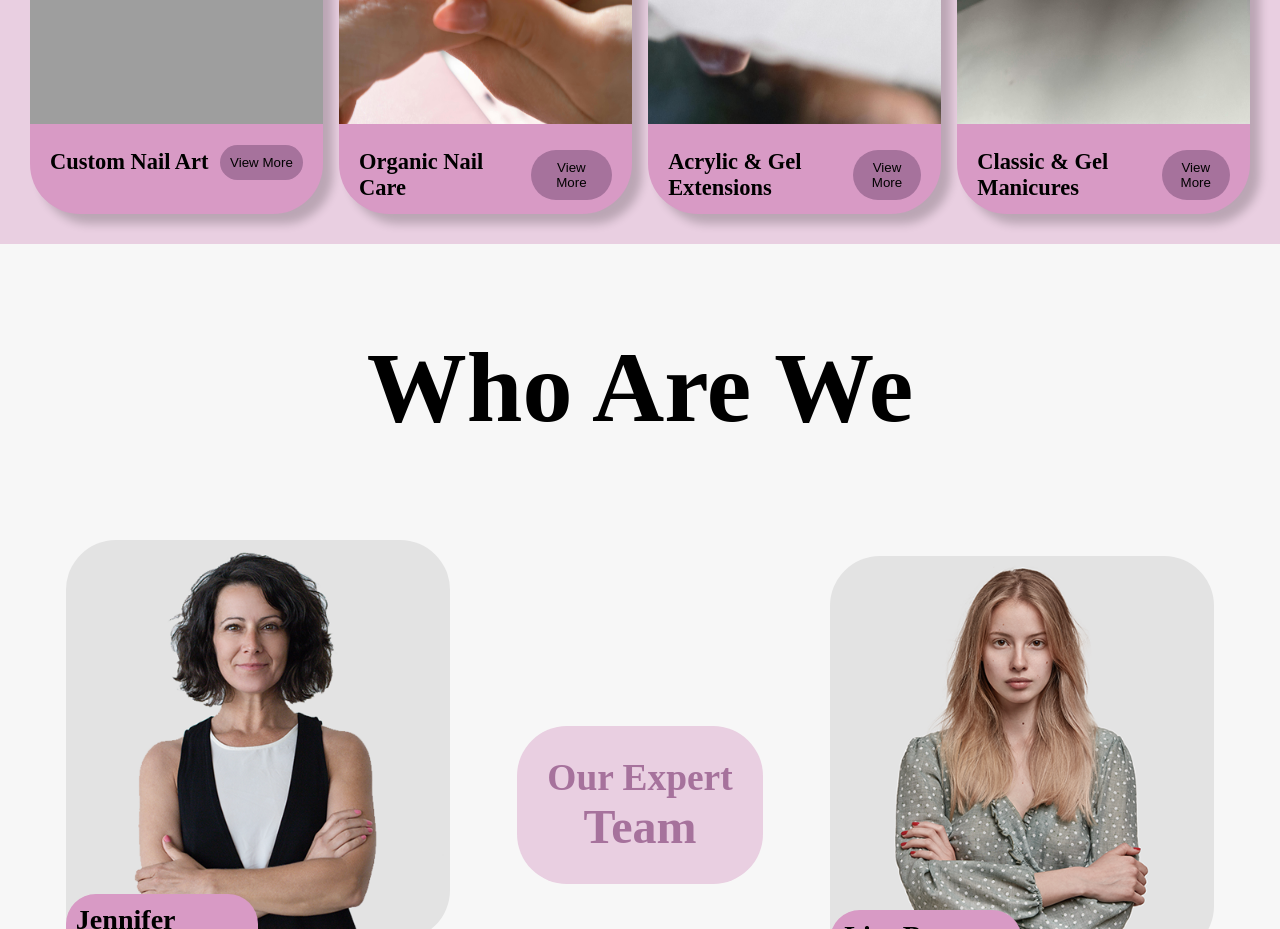
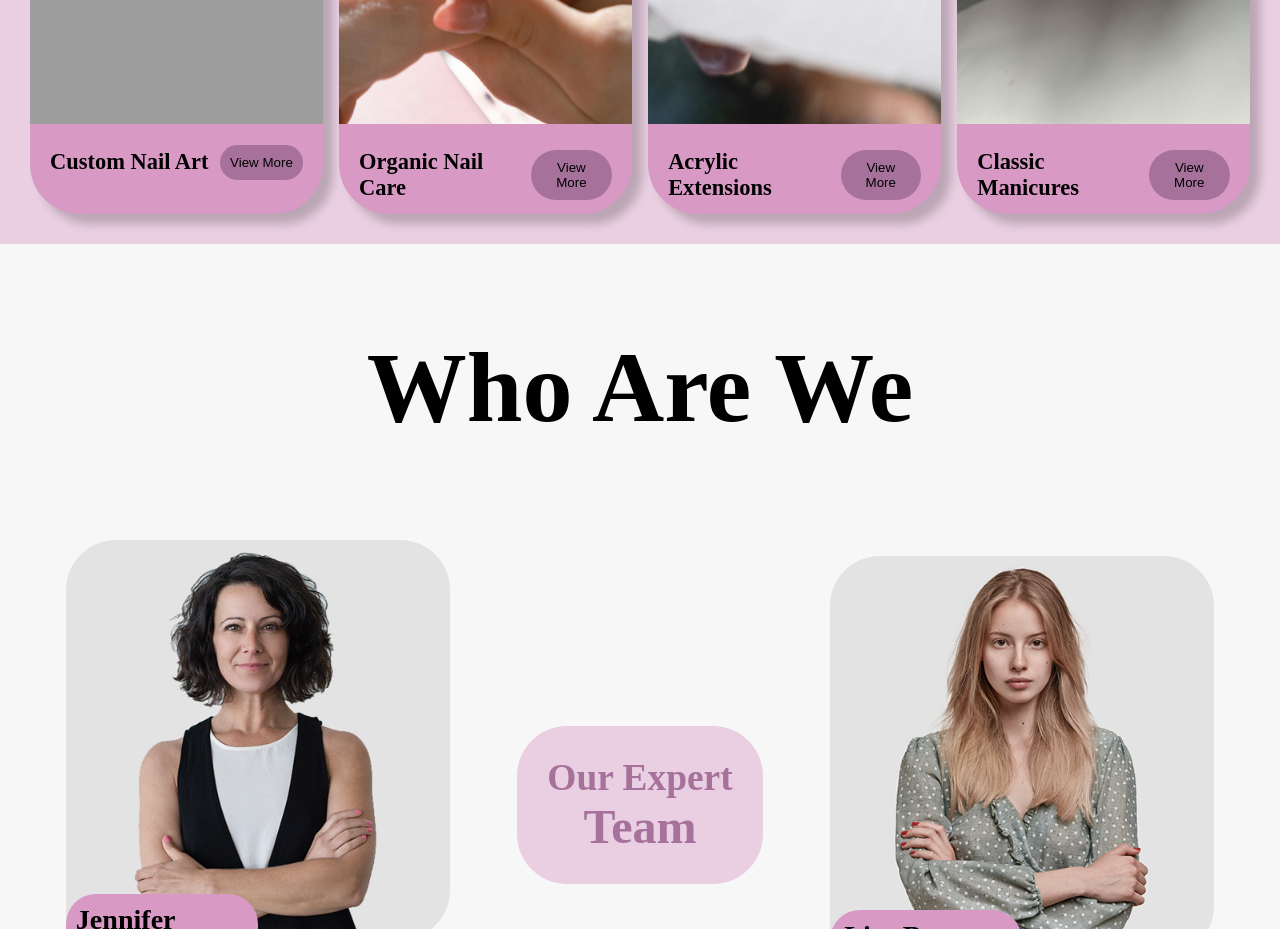
Before and after one commit to Mariam-Massah/Nail-Salon, a plain HTML site: page index.html in a window 1280 px wide. Shown: the part 2220-3149 px from the top of the page. Drawn offline with Linux system fonts and the light colour scheme; grey boxes are pictures that could not be loaded.

Commit message:
Update index.html

```diff
--- a/index.html
+++ b/index.html
@@ -96,7 +96,7 @@
       <div class="card">
         <img src="5.jpg"/>
         <div class="card-info">
-          <h3>Acrylic & Gel Extensions</h3>
+          <h3>Acrylic Extensions</h3>
           <button class="btn2">View More</button>
         </div>
       </div>
@@ -104,7 +104,7 @@
       <div class="card">
         <img src="6.jpg"/>
         <div class="card-info">
-          <h3> Classic & Gel Manicures</h3>
+          <h3> Classic Manicures</h3>
           <button class="btn2">View More</button>
         </div>
       </div>
```
